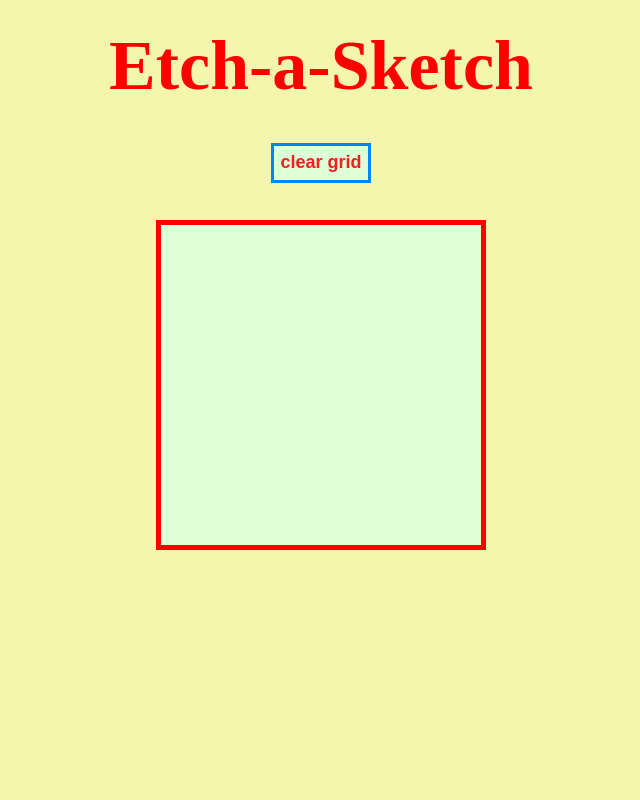
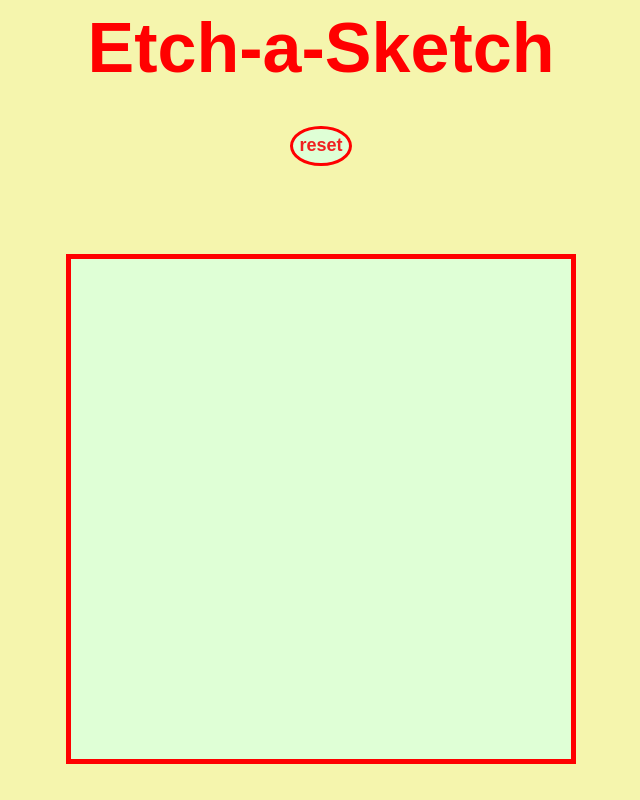
Before and after one commit to Tarzeus/etchasketch, a plain HTML site: page index.html in a window 1280 px wide. Shown: the whole page, without its empty margins (319-959 px from the left). Drawn offline with Linux system fonts and the light colour scheme.

Commit message:
finished

```diff
--- a/etchsketch.js
+++ b/etchsketch.js
@@ -1,54 +1,47 @@
 const container = document.querySelector('#container');
-let content = [];
+let cell = [];
 
 let number = 16;
 let numberOfPixels = number*number;
 
-let buttonClear;
-
-let sizeOfCanvas = 320;
+let sizeOfCanvas = 500;
 let sizeOfPixels = sizeOfCanvas / number;
 
-buttonClear = document.getElementById('clear');
-buttonClear.addEventListener('click', clearGrid);
-buttonClear.addEventListener('click', changeGridSize);
-buttonClear.addEventListener('click', setGridSize);
+let resetButton;
+
+resetButton = document.getElementById('reset');
+resetButton.addEventListener('click', changeGridSize);
+resetButton.addEventListener('click', setGridSize);
 
 setGridSize();
 function setGridSize () {
     sizeOfPixels = sizeOfCanvas / number;
     for (let i = 0; i < numberOfPixels; i++) {
 
-        content[i] = document.createElement('div');
-        content[i].classList.add('content');
+        cell[i] = document.createElement('div');
+        cell[i].classList.add('cell');
 
-        content[i].style.width = sizeOfPixels + 'px';
-        content[i].style.height = sizeOfPixels + 'px';
+        cell[i].style.width = sizeOfPixels + 'px';
+        cell[i].style.height = sizeOfPixels + 'px';
 
-        content[i].addEventListener('mouseover', rainbowColor);
-        container.appendChild(content[i]);
+        cell[i].addEventListener('mouseover', blackColor);
+        container.appendChild(cell[i]);
 }}
-
-function blackColor () {
-    this.style.backgroundColor = 'black';
-}
-
-function clearGrid () {
-    for (let i = 0; i < numberOfPixels; i++) {
-        content[i].style.backgroundColor = none;
-    }
-};
 
 function changeGridSize () {
     for (let i = 0; i < numberOfPixels; i++) {
-        content[i].remove();
+        cell[i].remove();
     }do {
         number = prompt('Select canvas size (between 1 and 100): ');
     } while (number < 1 || number > 100);
     numberOfPixels = number*number;
 }
 
-function rainbowColor () {
+function blackColor() {
+  this.style.backgroundColor = 'black';
+}
+
+function rainbowColor() {
   let x = Math.floor(Math.random() * 256);
   let y = Math.floor(Math.random() * 256);
   let z = Math.floor(Math.random() * 256);
--- a/index.html
+++ b/index.html
@@ -9,7 +9,7 @@
 <body>
     <div id="page">
         <h1>Etch-a-Sketch</h1>
-        <button id="clear">clear grid</button>
+        <button id="reset">reset</button>
         <div id="container"></div>
     </div>
     <script src="etchsketch.js"></script>
--- a/style.css
+++ b/style.css
@@ -1,40 +1,38 @@
 #page {
     display: flex;
     flex-direction: column;
-    width: 100%;
-    height: 70vh;
     margin: auto;
+    font-family: Arial, Helvetica, sans-serif;
+
 }
 html{
     background-color: rgb(245, 245, 173);;
-    height: 97%;
+
 }
 #container {
     display: flex;
     flex-wrap: wrap;
-    width: 320px;
-    height: 320px;
+    width: 500px;
+    height: 500px;
     background-color: rgb(223, 255, 214);
     margin: auto;
     align-items: flex-start;
     border: 5px solid red;
 }
 button {
-    margin: auto;
+    margin: 3% auto 7% auto;
     height: 40px;
     background-color: rgb(223, 255, 214);
-    border-style: solid;
-    border-width: 3px;
-    border-color: #0084ff;
-    outline: none;
+    border: 3px solid red;
+    border-radius: 70%;
     color: rgb(240, 32, 32);
     font-size: large;
     font-weight: 900;
 }
 button:hover {
-    background-color: rgba(34, 99, 163, 0.644);
+    background-color: rgba(131, 202, 163, 0.644);
 }
-.content {
+.cell {
     width: 20px;
     height: 20px;
 }
```
